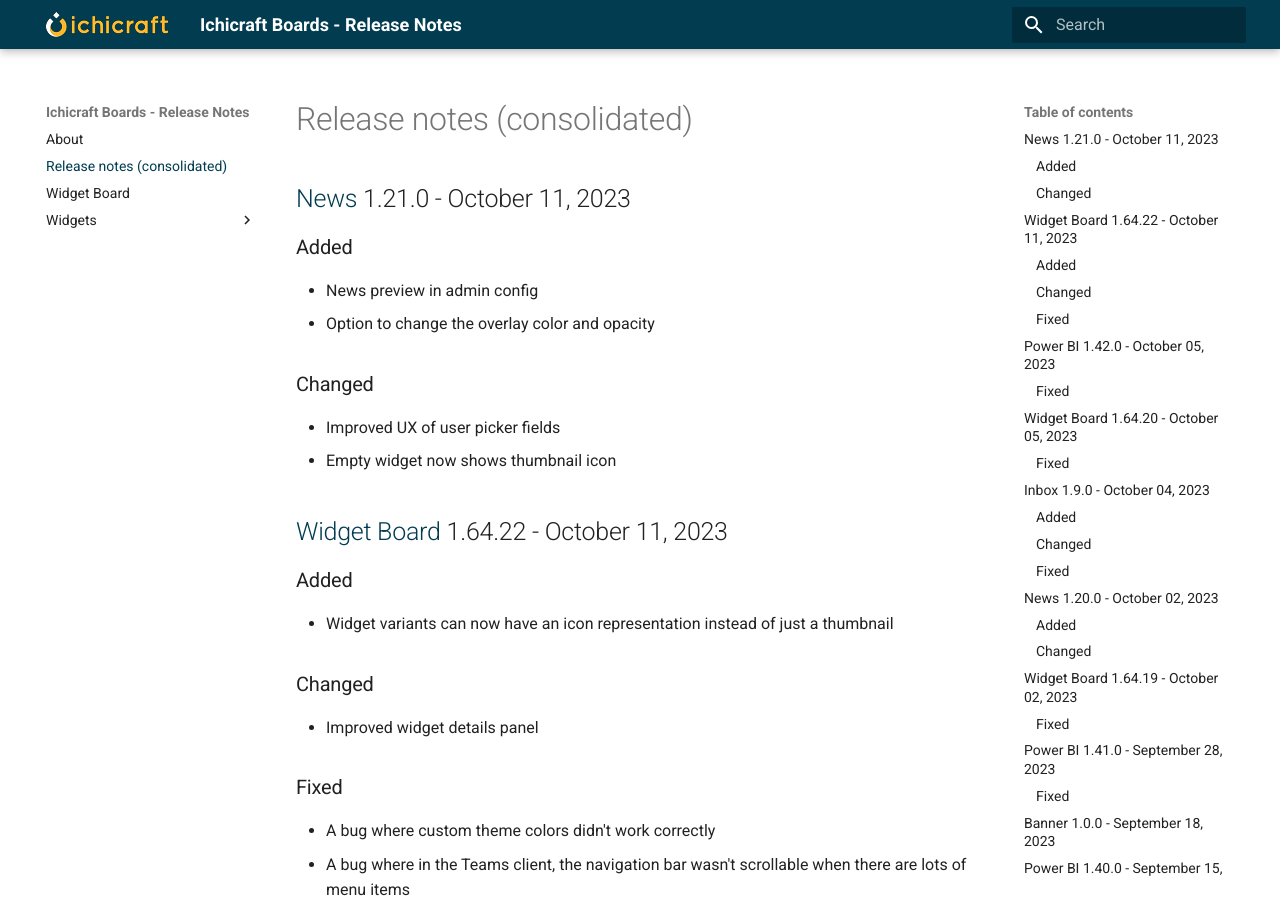
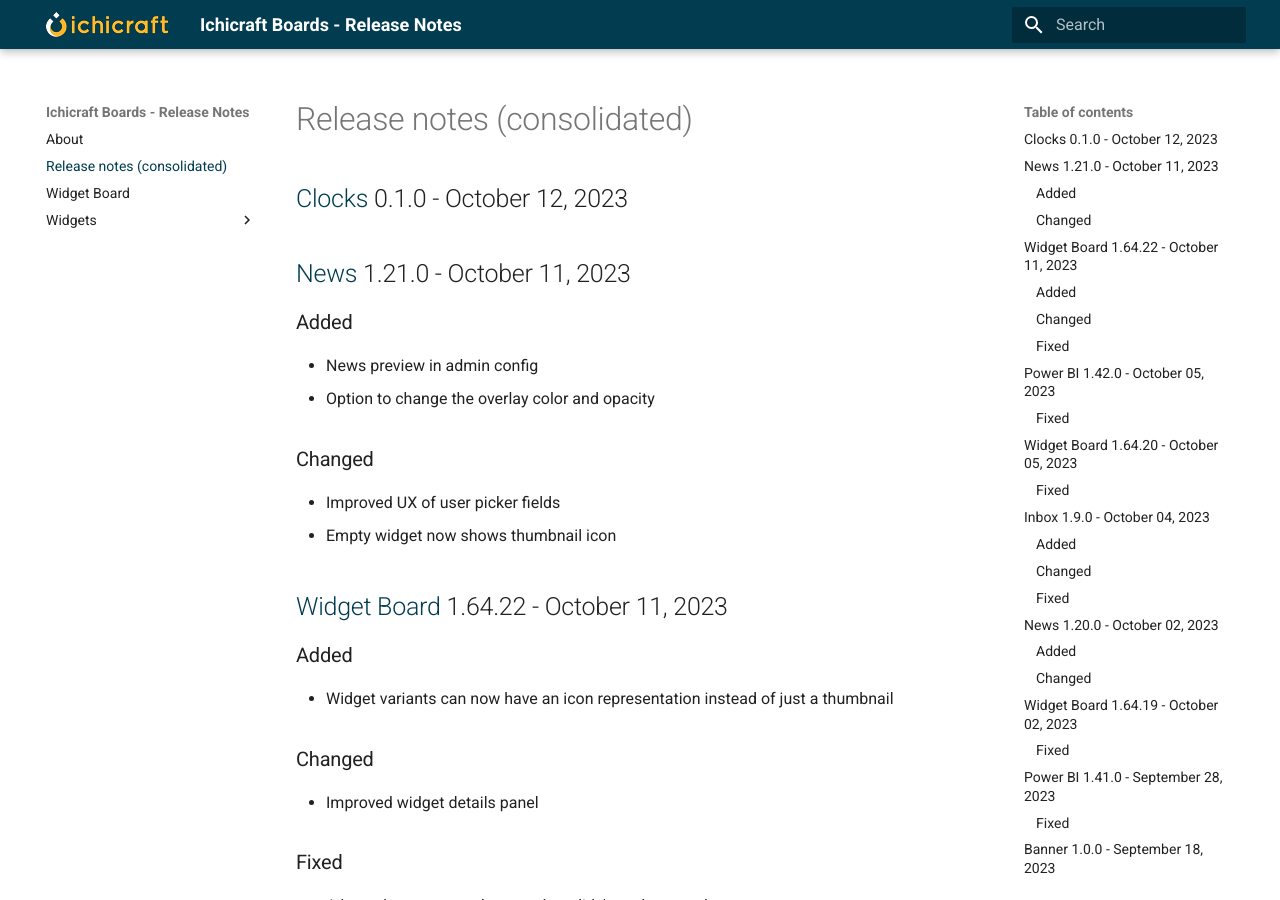
Before and after one commit to ichicraft/widgets-docs, an MkDocs documentation site: the page built from docs/Release-notes-(consolidated).md, in a window 1280 px wide and 900 px high. Built offline with MkDocs 1.6.1 and Material for MkDocs 9.7.7, drawn with Linux system fonts in a browser that asks for light colours.

Commit message:
Release notes updated by BuildService

```diff
--- a/docs/Release-notes-(consolidated).md
+++ b/docs/Release-notes-(consolidated).md
@@ -1,3 +1,7 @@
+## [Clocks](./Widgets/Clocks.md) 0.1.0 - October 12, 2023
+
+
+
 ## [News](./Widgets/News.md) 1.21.0 - October 11, 2023
 
 ### Added
--- /dev/null
+++ b/docs/Widgets/Clocks.md
@@ -0,0 +1 @@
+## 0.1.0 - October 12, 2023
```
